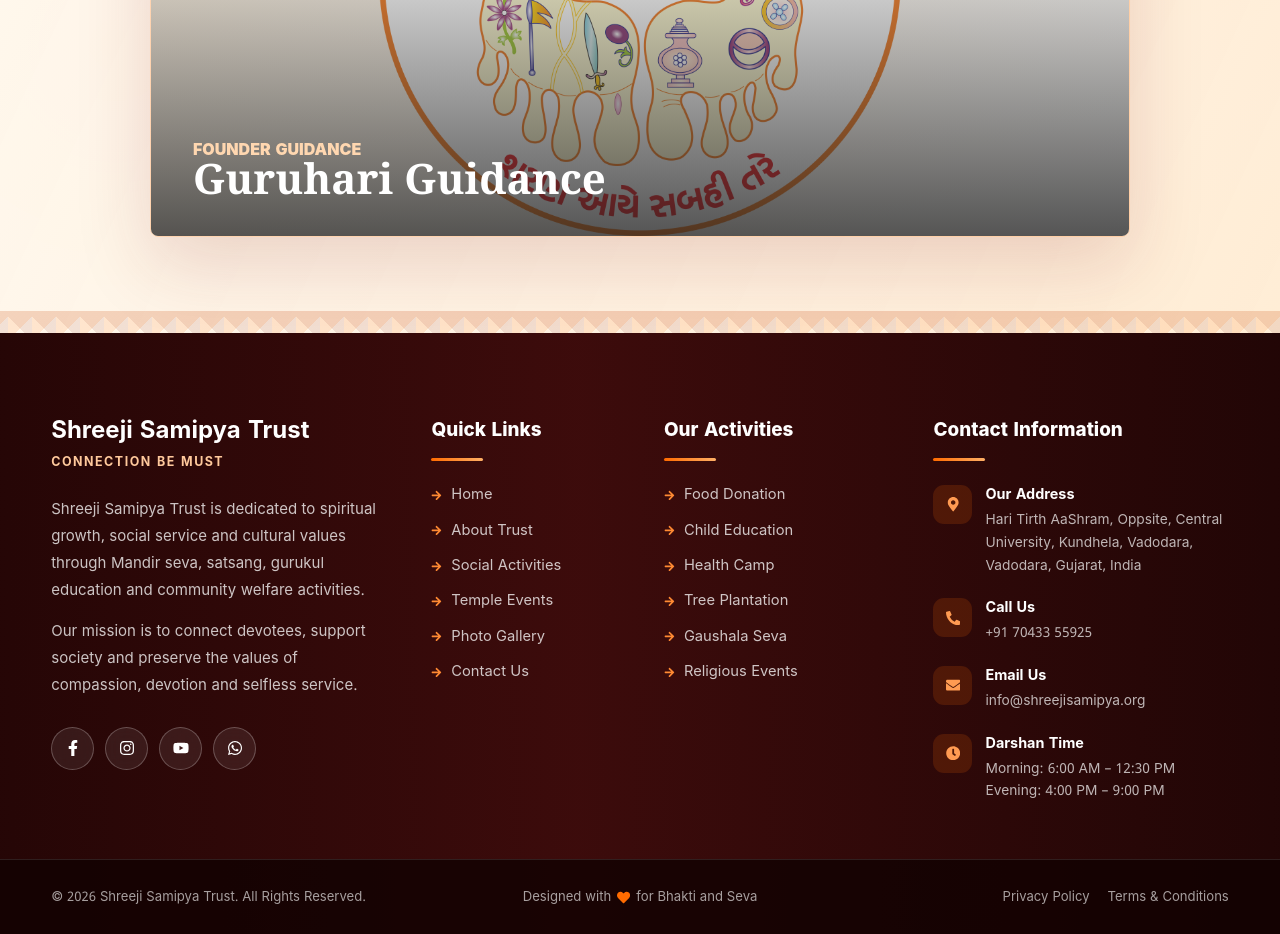
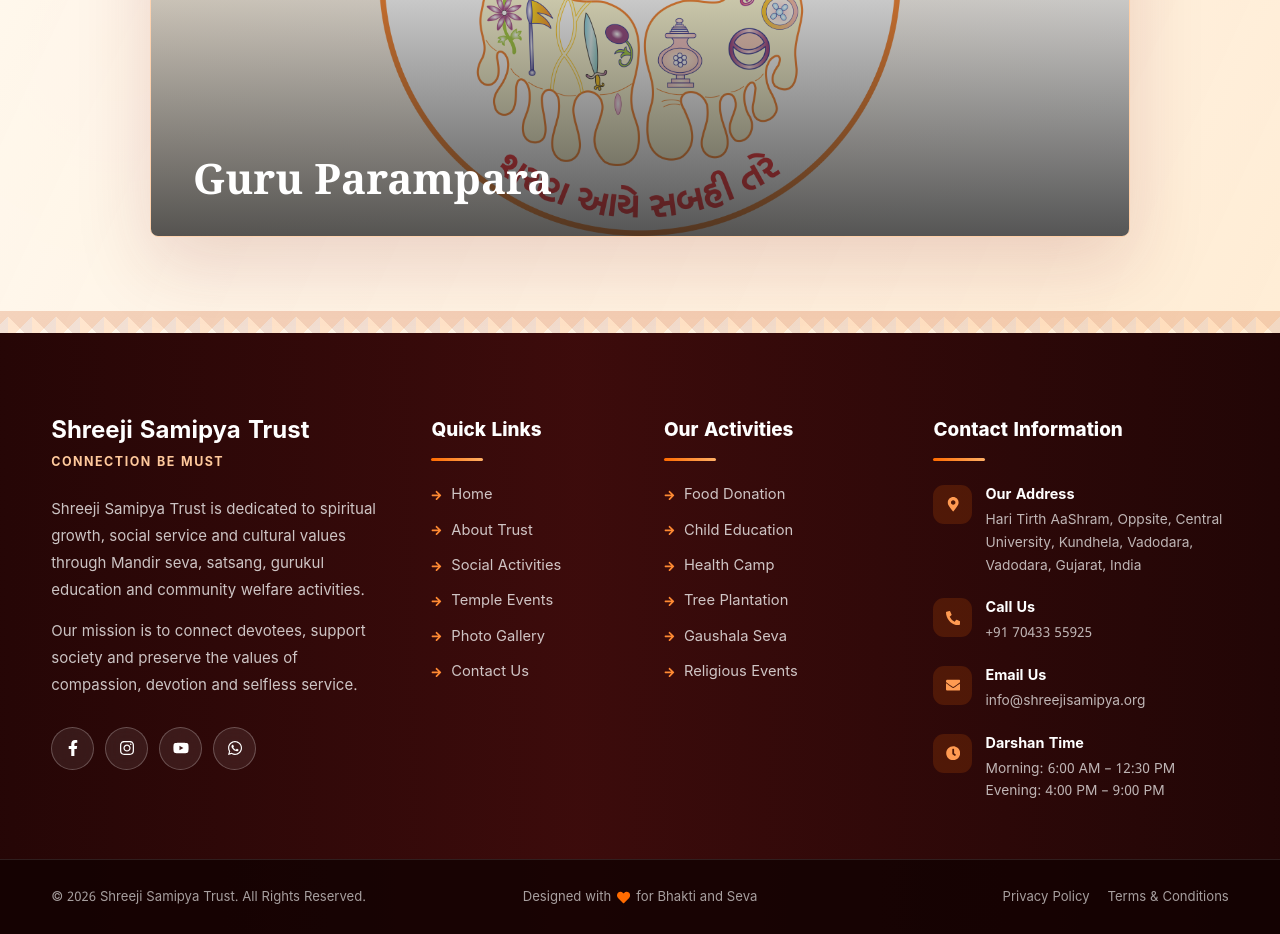
Before and after one commit to Master-Era/SST_Website, a React (Create React App) app: page / in a window 1280 px wide. Shown: the part 3600-4534 px from the top of the page. Built offline with nearby package versions, Linux system fonts and the light colour scheme; no server answers.

Commit message:
Home page Founder Section edit and Hri bhakto From

```diff
--- a/src/pages/HariBhakt.css
+++ b/src/pages/HariBhakt.css
@@ -10,8 +10,6 @@
 }
 
 .hari-page .page-hero {
-  min-height: 180px;
-  display: flex;
   align-items: center;
   background:
     linear-gradient(110deg, rgba(134, 27, 27, 0.658), rgba(255, 107, 0, 0.78)),
--- a/src/pages/Home.js
+++ b/src/pages/Home.js
@@ -217,9 +217,9 @@
             <p>Open the founder introduction and Guru Parampara details from the About page.</p>
           </div>
           <a className="founder-single-card" href="/about#founder">
-            <img src={mediaUrl(founderContent.image || founderContent.imageUrl) || logoImg} alt={founderContent.title || "Guruhari Guidance"} />
-            <span>Founder Guidance</span>
-            <strong>{founderContent.title || "Guruhari Guidance"}</strong>
+            <img src={mediaUrl(founderContent.image || founderContent.imageUrl) || logoImg} />
+
+            <strong>{founderContent.title || "Guru Parampara"}</strong>
           </a>
         </div>
       </section>
```
